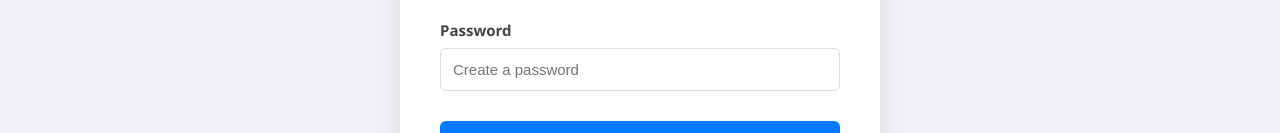
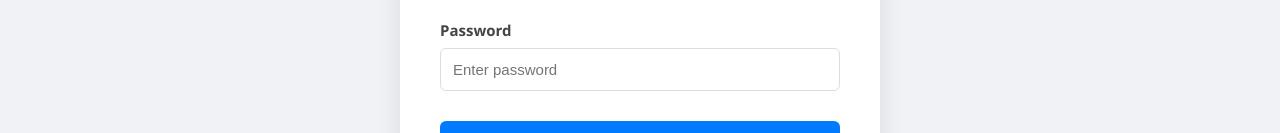
Before and after one commit to Sheismargret/COS-Group-2, a React (Create React App) app in the folder frontend/: page /Login in a window 1280 px wide. Shown: the part 444-577 px from the top of the page. Built offline with nearby package versions, Linux system fonts and the light colour scheme.

Commit message:
Update register with routing and state handling

```diff
--- a/frontend/src/pages/Login.js
+++ b/frontend/src/pages/Login.js
@@ -16,7 +16,7 @@
                 </div>
                 <div className="input-group">
                     <label>Password</label>
-                    <input type="password" placeholder="Create a password" required />
+                    <input type="password" placeholder="Enter password" required />
                 </div>
                 <button type="submit" className="auth-btn">Login</button>
             </form>
```
